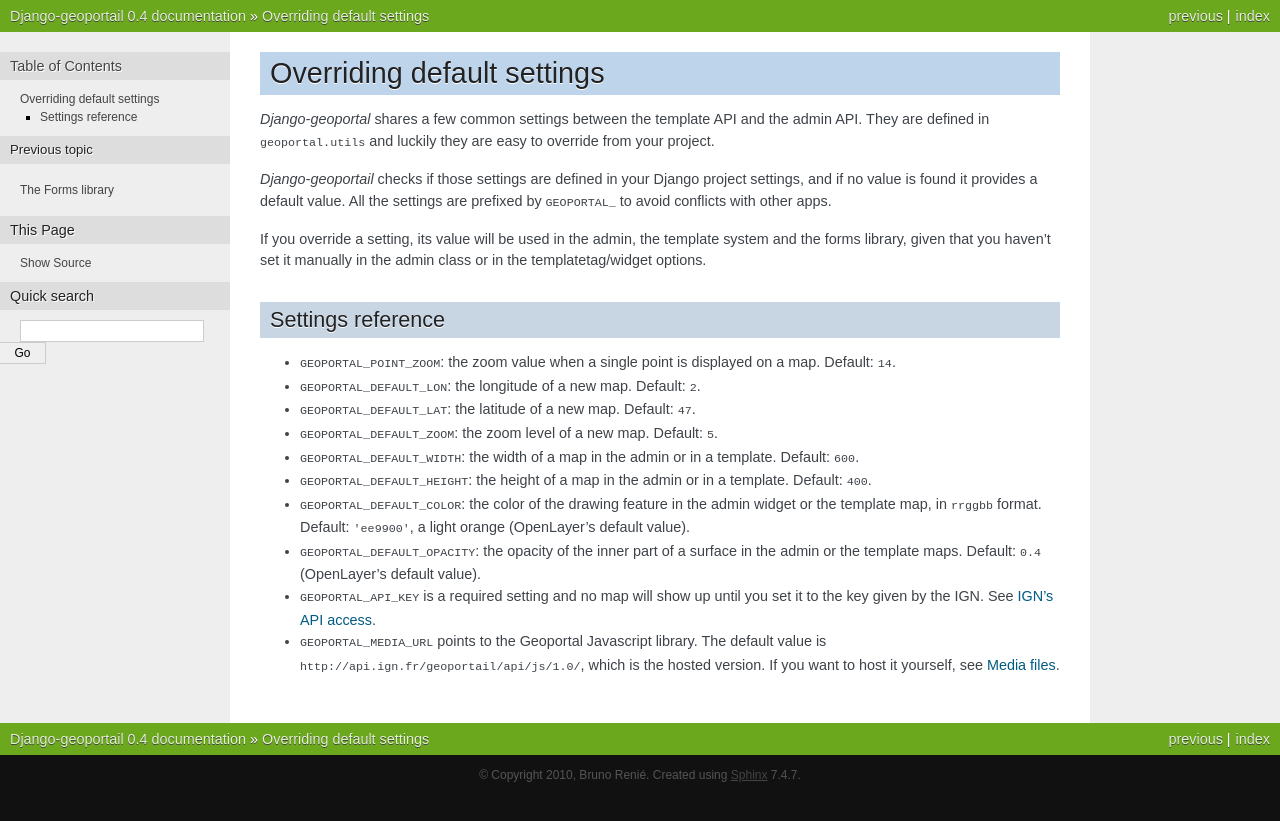
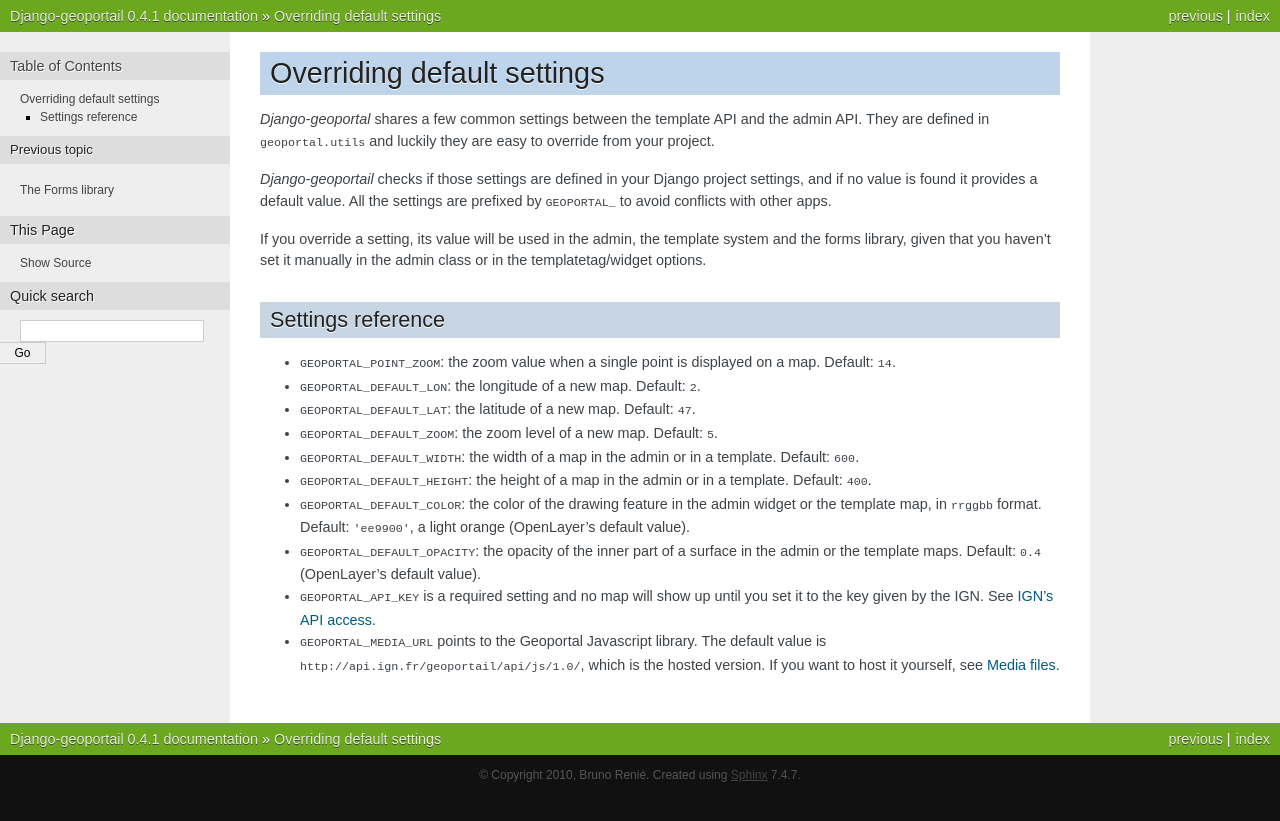
Before and after one commit to brutasse/django-geoportail, a Sphinx documentation site: the page built from docs/source/settings.rst, in a window 1280 px wide. Shown: the top 821 px of the page. Built offline with Sphinx 7.4.7, drawn with Linux system fonts in a browser that asks for light colours.

Commit message:
Releasing 0.4.1 with included docs

```diff
--- a/docs/source/conf.py
+++ b/docs/source/conf.py
@@ -49,7 +49,7 @@
 # The short X.Y version.
 version = '0.4'
 # The full version, including alpha/beta/rc tags.
-release = '0.4'
+release = '0.4.1'
 
 # The language for content autogenerated by Sphinx. Refer to documentation
 # for a list of supported languages.
--- a/docs/source/installation.rst
+++ b/docs/source/installation.rst
@@ -78,7 +78,7 @@
     $ python manage.py shell
     >>> import geoportal
     >>> geoportal.get_version()
-    '0.4'
+    '0.4.1'
 
 And of course, add ``geoportal`` to your django project's ``INSTALLED_APPS``.
 In ``settings.py``:
--- a/setup.py
+++ b/setup.py
@@ -4,7 +4,7 @@
 
 setup(
     name='django-geoportail',
-    version='0.4',
+    version='0.4.1',
     author=u'Bruno Renie',
     author_email='bruno@renie.fr',
     packages=find_packages(),
```
